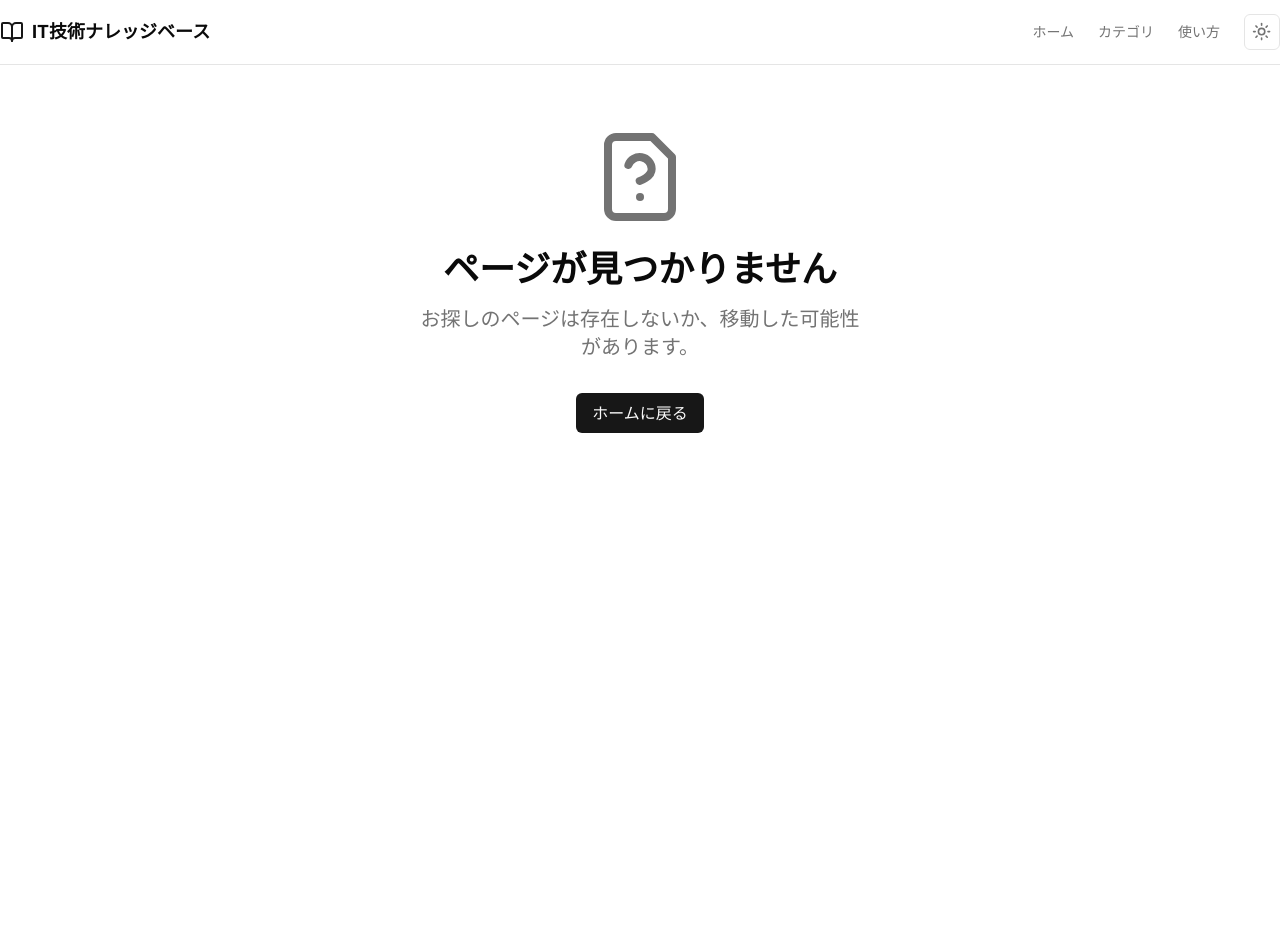
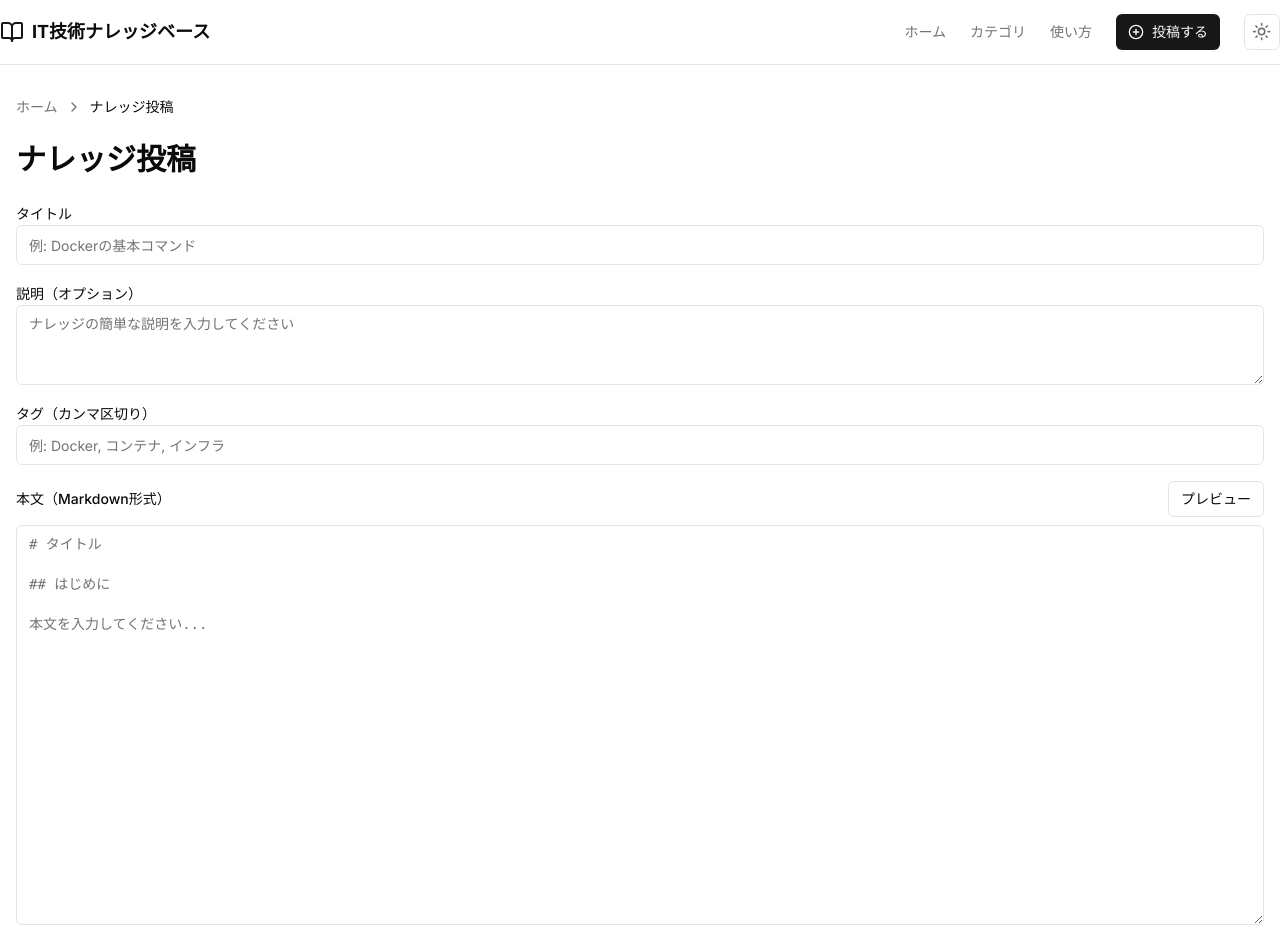
Before and after one commit to morihoumatu/knowledge-hub, a Next.js app: page /create in a window 1280 px wide. Before the commit this address had no page. Shown: the top 952 px of the page. Before the commit the page ends 800 px from the top, so only its background shows below. Built offline with nearby package versions, Linux system fonts and the light colour scheme.

Commit message:
ナレッジ投稿フォーム機能の実装をお手伝いします。必要なコンポーネントとAPIルートを作成しましょう。

```diff
--- /dev/null
+++ b/app/api/knowledge/route.ts
@@ -0,0 +1,72 @@
+import { NextResponse } from 'next/server';
+import fs from 'fs/promises';
+import path from 'path';
+
+export async function GET() {
+  try {
+    // Ensure docs directory exists
+    await fs.mkdir('docs', { recursive: true });
+
+    const files = await fs.readdir('docs');
+    return NextResponse.json({ files });
+  } catch (error) {
+    console.error('Error reading docs directory:', error);
+    return NextResponse.json(
+      { error: 'Failed to read docs directory' },
+      { status: 500 }
+    );
+  }
+}
+
+export async function POST(request: Request) {
+  try {
+    const data = await request.json();
+    const { title, content, tags, description, created } = data;
+
+    if (!title || !content) {
+      return NextResponse.json(
+        { error: 'Title and content are required' },
+        { status: 400 }
+      );
+    }
+
+    // Create docs directory if it doesn't exist
+    await fs.mkdir('docs', { recursive: true });
+
+    // Create a URL-friendly slug from the title
+    const slug = title
+      .toLowerCase()
+      .replace(/[^a-z0-9]+/g, '-')
+      .replace(/(^-|-$)/g, '');
+
+    // Create a unique filename with timestamp to avoid conflicts
+    const timestamp = new Date().getTime();
+    const filename = `${slug}-${timestamp}.md`;
+    const filePath = path.join('docs', filename);
+
+    // Create the markdown content with frontmatter
+    const frontmatter = `---
+title: ${title}
+description: ${description || ''}
+tags: ${Array.isArray(tags) ? tags.join(', ') : tags}
+created: ${created}
+---
+
+${content}`;
+
+    // Write the file
+    await fs.writeFile(filePath, frontmatter, 'utf-8');
+
+    return NextResponse.json({
+      success: true,
+      filename,
+      slug
+    });
+  } catch (error) {
+    console.error('Error saving knowledge:', error);
+    return NextResponse.json(
+      { error: error instanceof Error ? error.message : 'Failed to save knowledge article' },
+      { status: 500 }
+    );
+  }
+}
--- /dev/null
+++ b/app/create/page.tsx
@@ -0,0 +1,30 @@
+import Header from '@/components/Header';
+import Breadcrumb from '@/components/Breadcrumb';
+import KnowledgeForm from '@/components/KnowledgeForm';
+
+export const metadata = {
+  title: 'ナレッジ投稿 | IT技術ナレッジベース',
+  description: '新しいIT技術ナレッジを投稿',
+};
+
+export default function CreatePage() {
+  return (
+    <div className="min-h-screen bg-background">
+      <Header />
+
+      <main className="container mx-auto px-4 py-8">
+        <Breadcrumb
+          items={[
+            { name: 'ホーム', href: '/' },
+            { name: 'ナレッジ投稿', href: '/create' },
+          ]}
+        />
+
+        <div className="mt-6">
+          <h1 className="text-3xl font-bold mb-6">ナレッジ投稿</h1>
+          <KnowledgeForm />
+        </div>
+      </main>
+    </div>
+  );
+}
--- a/components/Header.tsx
+++ b/components/Header.tsx
@@ -3,9 +3,10 @@
 import Link from 'next/link';
 import { usePathname } from 'next/navigation';
 import { ThemeToggle } from '@/components/ThemeToggle';
-import { BookOpen, Search, Menu, X } from 'lucide-react';
+import { BookOpen, PlusCircle, Menu, X } from 'lucide-react';
 import { useState } from 'react';
 import { cn } from '@/lib/utils';
+import { Button } from '@/components/ui/button';
 
 export default function Header() {
   const pathname = usePathname();
@@ -56,11 +57,22 @@ export default function Header() {
           >
             使い方
           </Link>
+          <Link href="/create">
+            <Button size="sm">
+              <PlusCircle className="h-4 w-4 mr-2" />
+              投稿する
+            </Button>
+          </Link>
           <ThemeToggle />
         </nav>
 
         {/* モバイルメニューボタン */}
         <div className="flex md:hidden items-center gap-4">
+          <Link href="/create">
+            <Button size="sm" variant="ghost">
+              <PlusCircle className="h-4 w-4" />
+            </Button>
+          </Link>
           <ThemeToggle />
           <button
             onClick={toggleMenu}
--- /dev/null
+++ b/components/KnowledgeForm.tsx
@@ -0,0 +1,199 @@
+'use client';
+
+import { useState } from 'react';
+import { useRouter } from 'next/navigation';
+import { useForm } from 'react-hook-form';
+import { zodResolver } from '@hookform/resolvers/zod';
+import * as z from 'zod';
+import { Loader2 } from 'lucide-react';
+import { Input } from '@/components/ui/input';
+import { Button } from '@/components/ui/button';
+import { Textarea } from '@/components/ui/textarea';
+import { Label } from '@/components/ui/label';
+import { useToast } from '@/hooks/use-toast';
+import { Alert, AlertDescription } from '@/components/ui/alert';
+import MarkdownPreview from '@/components/MarkdownPreview';
+
+const formSchema = z.object({
+  title: z.string()
+    .min(1, '必須項目です')
+    .max(100, '100文字以内で入力してください'),
+  description: z.string()
+    .max(300, '300文字以内で入力してください')
+    .optional(),
+  tags: z.string()
+    .transform(val => val.split(',').map(tag => tag.trim()).filter(Boolean)),
+  content: z.string()
+    .min(1, '必須項目です')
+    .max(50000, '50,000文字以内で入力してください'),
+});
+
+type FormData = z.infer<typeof formSchema>;
+
+export default function KnowledgeForm() {
+  const router = useRouter();
+  const { toast } = useToast();
+  const [isPreview, setIsPreview] = useState(false);
+  const [isSubmitting, setIsSubmitting] = useState(false);
+
+  const {
+    register,
+    handleSubmit,
+    watch,
+    formState: { errors },
+  } = useForm<FormData>({
+    resolver: zodResolver(formSchema),
+    defaultValues: {
+      title: '',
+      description: '',
+      tags: '',
+      content: '',
+    },
+  });
+
+  const content = watch('content');
+
+  const onSubmit = async (data: FormData) => {
+    setIsSubmitting(true);
+
+    try {
+      const response = await fetch('/api/knowledge', {
+        method: 'POST',
+        headers: {
+          'Content-Type': 'application/json',
+        },
+        body: JSON.stringify({
+          ...data,
+          created: new Date().toISOString(),
+        }),
+      });
+
+      const responseData = await response.text();
+
+      if (!response.ok) {
+        console.error('API Error:', {
+          status: response.status,
+          statusText: response.statusText,
+          data: responseData
+        });
+        throw new Error(`API Error: ${response.status} ${responseData}`);
+      }
+
+      toast({
+        title: '投稿完了',
+        description: 'ナレッジを投稿しました',
+      });
+
+      router.push('/');
+    } catch (error) {
+      console.error('投稿エラー:', error);
+      toast({
+        variant: 'destructive',
+        title: 'エラー',
+        description: error instanceof Error ? error.message : '投稿に失敗しました。もう一度お試しください。',
+      });
+    } finally {
+      setIsSubmitting(false);
+    }
+  };
+
+  return (
+    <form onSubmit={handleSubmit(onSubmit)} className="space-y-8">
+      <div className="space-y-4">
+        <div>
+          <Label htmlFor="title">タイトル</Label>
+          <Input
+            id="title"
+            {...register('title')}
+            placeholder="例: Dockerの基本コマンド"
+          />
+          {errors.title && (
+            <Alert variant="destructive" className="mt-2">
+              <AlertDescription>{errors.title.message}</AlertDescription>
+            </Alert>
+          )}
+        </div>
+
+        <div>
+          <Label htmlFor="description">説明（オプション）</Label>
+          <Textarea
+            id="description"
+            {...register('description')}
+            placeholder="ナレッジの簡単な説明を入力してください"
+          />
+          {errors.description && (
+            <Alert variant="destructive" className="mt-2">
+              <AlertDescription>{errors.description.message}</AlertDescription>
+            </Alert>
+          )}
+        </div>
+
+        <div>
+          <Label htmlFor="tags">タグ（カンマ区切り）</Label>
+          <Input
+            id="tags"
+            {...register('tags')}
+            placeholder="例: Docker, コンテナ, インフラ"
+          />
+          {errors.tags && (
+            <Alert variant="destructive" className="mt-2">
+              <AlertDescription>{errors.tags.message}</AlertDescription>
+            </Alert>
+          )}
+        </div>
+
+        <div>
+          <div className="flex justify-between items-center mb-2">
+            <Label htmlFor="content">本文（Markdown形式）</Label>
+            <Button
+              type="button"
+              variant="outline"
+              size="sm"
+              onClick={() => setIsPreview(!isPreview)}
+            >
+              {isPreview ? 'エディタに戻る' : 'プレビュー'}
+            </Button>
+          </div>
+
+          {isPreview ? (
+            <div className="min-h-[400px] p-4 border rounded-md bg-card">
+              <MarkdownPreview content={content} />
+            </div>
+          ) : (
+            <Textarea
+              id="content"
+              {...register('content')}
+              className="min-h-[400px] font-mono"
+              placeholder="# タイトル
+
+## はじめに
+
+本文を入力してください..."
+            />
+          )}
+          {errors.content && (
+            <Alert variant="destructive" className="mt-2">
+              <AlertDescription>{errors.content.message}</AlertDescription>
+            </Alert>
+          )}
+        </div>
+      </div>
+
+      <div className="flex justify-end gap-4">
+        <Button
+          type="button"
+          variant="outline"
+          onClick={() => router.push('/')}
+        >
+          キャンセル
+        </Button>
+        <Button type="submit" disabled={isSubmitting}>
+          {isSubmitting && (
+            <Loader2 className="mr-2 h-4 w-4 animate-spin" />
+          )}
+          投稿する
+        </Button>
+      </div>
+    </form>
+  );
+}
--- /dev/null
+++ b/components/MarkdownPreview.tsx
@@ -0,0 +1,23 @@
+'use client';
+
+import Markdown from '@/components/Markdown';
+
+interface MarkdownPreviewProps {
+  content: string;
+}
+
+export default function MarkdownPreview({ content }: MarkdownPreviewProps) {
+  if (!content.trim()) {
+    return (
+      <div className="text-muted-foreground text-center py-8">
+        プレビューする内容がありません
+      </div>
+    );
+  }
+
+  return (
+    <div className="prose prose-blue dark:prose-invert max-w-none">
+      <Markdown content={content} />
+    </div>
+  );
+}
--- a/next.config.js
+++ b/next.config.js
@@ -1,6 +1,5 @@
 /** @type {import('next').NextConfig} */
 const nextConfig = {
-  output: 'export',
   eslint: {
     ignoreDuringBuilds: true,
   },
@@ -9,6 +8,9 @@ const nextConfig = {
     config.cache = false;
     return config;
   },
+  experimental: {
+    serverActions: true,
+  }
 };
 
 module.exports = nextConfig;
```
